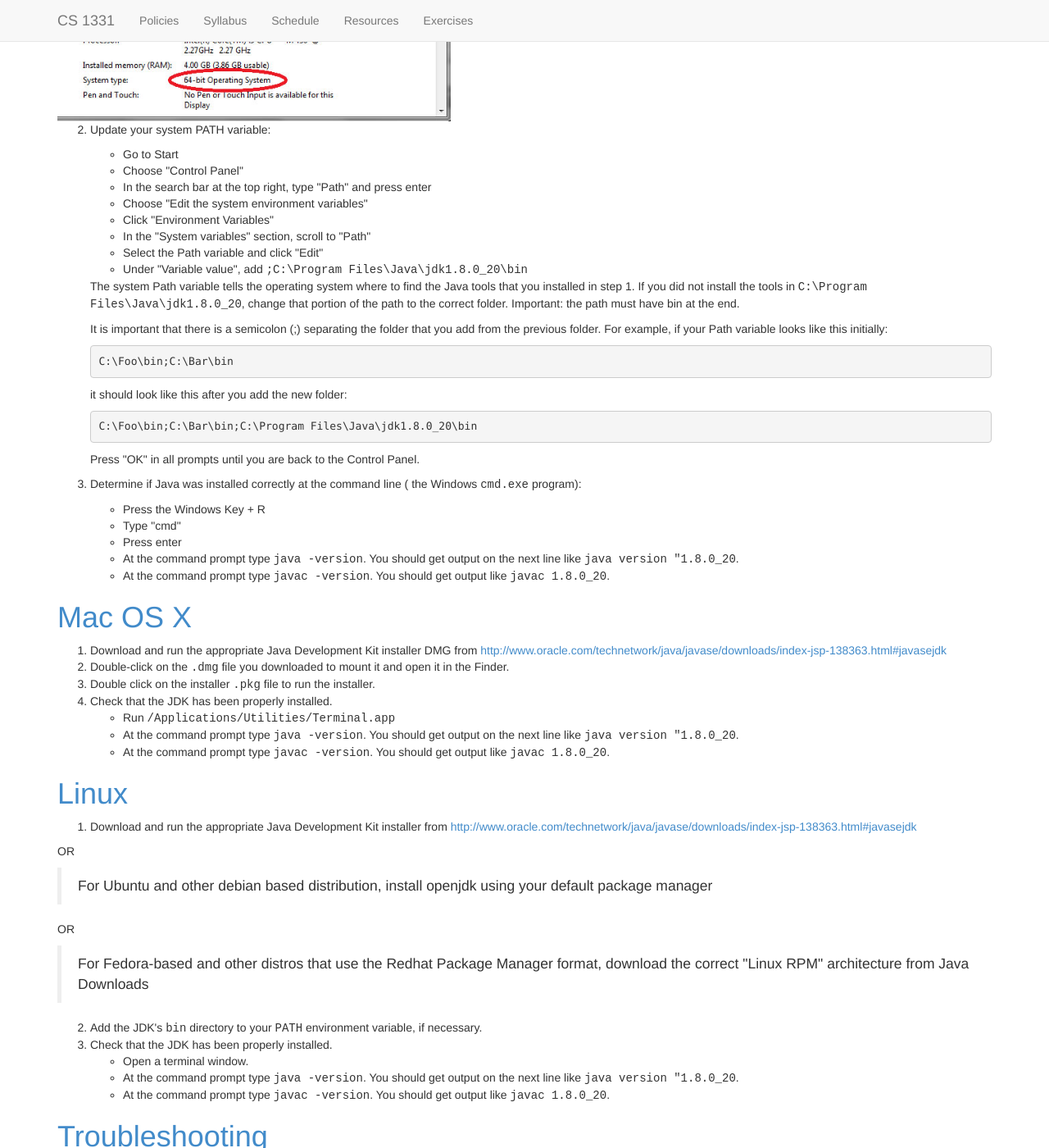
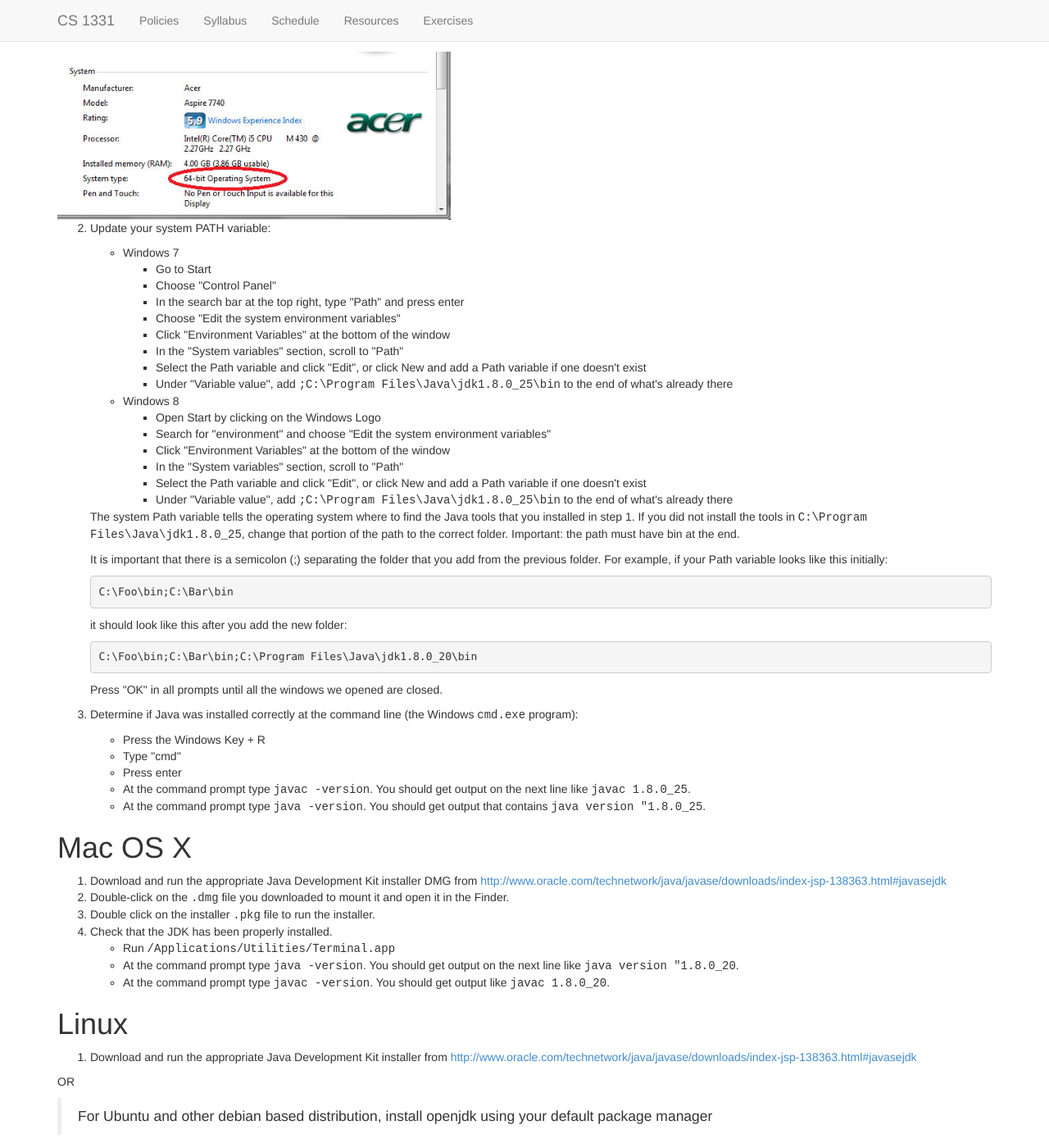
Before and after one commit to cs1331/cs1331.github.io.old, a Jekyll site: the page built from install-java.html, in a window 1280 px wide and 1400 px high, scrolled down 716 px. Shown: the whole window at 82% size. Built offline with Jekyll 4.4.1, drawn with Linux system fonts in a browser that asks for light colours; nearby versions of some CDN libraries; Markdown is read by kramdown in place of the engine named in the settings; some of the changed text lies outside the part shown.

Commit message:
Update Java Installation Instructions

```diff
--- a/install-java.html
+++ b/install-java.html
@@ -9,29 +9,43 @@
 <div class="contents topic" id="contents">
 <p class="topic-title first">Contents</p>
 <ul class="simple">
-<li><a class="reference internal" href="#windows-7" id="id1">Windows 7</a></li>
-<li><a class="reference internal" href="#mac-os-x" id="id2">Mac OS X</a></li>
-<li><a class="reference internal" href="#linux" id="id3">Linux</a></li>
-<li><a class="reference internal" href="#troubleshooting" id="id4">Troubleshooting</a></li>
+<li><a class="reference internal" href="#windows">Windows 7+</a></li>
+<li><a class="reference internal" href="#mac-os-x">Mac OS X</a></li>
+<li><a class="reference internal" href="#linux">Linux</a></li>
+<li><a class="reference internal" href="#troubleshooting">Troubleshooting</a></li>
 </ul>
 </div>
-<div class="section" id="windows-7">
-<h1><a class="toc-backref" href="#id1">Windows 7</a></h1>
+<div class="section" id="windows">
+<h1>Windows 7+</h1>
 <ol class="arabic">
 <li><p class="first">Download and run the appropriate Java Development Kit installer from <a class="reference external" href="http://www.oracle.com/technetwork/java/javase/downloads/index-jsp-138363.html#javasejdk">http://www.oracle.com/technetwork/java/javase/downloads/index-jsp-138363.html#javasejdk</a></p>
 <ul>
 <li><p class="first">To determine if your machine is running 32- or 64-bit,</p>
+<ul>
+<li><p class="first">Windows 7</p>
 <ul>
 <li><p class="first">Go to Start</p>
 </li>
 <li><p class="first">Right-click on &quot;Computer&quot;</p>
 </li>
 <li><p class="first">Choose &quot;Properties&quot;</p>
+</li>
+</ul>
+</li>
+</ul>
+<ul>
+<li><p class="first">Windows 8</p>
+<ul>
+<li><p class="first">Open Start by clicking on the Windows Logo</p>
+</li>
+<li><p class="first">Search for "System" and click on the System option</p>
+</li>
+</ul>
+</li>
+</ul>
 <blockquote>
 <p>Under System Type, you should see either &quot;32-bit Operating System&quot; or &quot;64-bit Operating System&quot;.</p>
 </blockquote>
-</li>
-</ul>
 </li>
 </ul>
 </li>
@@ -39,17 +53,33 @@
 <img alt="win32-64.jpg" class="align-center" src="images/win32-64.jpg" style="width: 480px;"/>
 <ol class="arabic" start="2">
 <li><p class="first">Update your system PATH variable:</p>
+<ul>
+<li>Windows 7
 <ul class="simple">
 <li>Go to Start</li>
 <li>Choose &quot;Control Panel&quot;</li>
 <li>In the search bar at the top right, type &quot;Path&quot; and press enter</li>
 <li>Choose &quot;Edit the system environment variables&quot;</li>
-<li>Click &quot;Environment Variables&quot;</li>
+<li>Click &quot;Environment Variables&quot; at the bottom of the window</li>
 <li>In the &quot;System variables&quot; section, scroll to &quot;Path&quot;</li>
-<li>Select the Path variable and click &quot;Edit&quot;</li>
-<li>Under &quot;Variable value&quot;, add <tt class="docutils literal"><span class="pre">;C:\Program</span> Files\Java\jdk1.8.0_20\bin</tt></li>
+<li>Select the Path variable and click &quot;Edit&quot;, or click New and add a Path variable if one doesn't exist</li>
+<li>Under &quot;Variable value&quot;, add <tt class="docutils literal"><span class="pre">;C:\Program</span> Files\Java\jdk1.8.0_25\bin</tt> to the end of what's already there</li>
 </ul>
-<p>The system Path variable tells the operating system where to find the Java tools that you installed in step 1. If you did not install the tools in <tt class="docutils literal"><span class="pre">C:\Program</span> Files\Java\jdk1.8.0_20</tt>, change that portion of the path to the correct folder. Important: the path must have bin at the end.</p>
+</li>
+</ul>
+<ul>
+<li>Windows 8
+<ul class="simple">
+<li>Open Start by clicking on the Windows Logo</li>
+<li>Search for &quot;environment&quot; and choose &quot;Edit the system environment variables&quot;</li>
+<li>Click &quot;Environment Variables&quot; at the bottom of the window</li>
+<li>In the &quot;System variables&quot; section, scroll to &quot;Path&quot;</li>
+<li>Select the Path variable and click &quot;Edit&quot;, or click New and add a Path variable if one doesn't exist</li>
+<li>Under &quot;Variable value&quot;, add <tt class="docutils literal"><span class="pre">;C:\Program</span> Files\Java\jdk1.8.0_25\bin</tt> to the end of what's already there</li>
+</ul>
+</li>
+</ul>
+<p>The system Path variable tells the operating system where to find the Java tools that you installed in step 1. If you did not install the tools in <tt class="docutils literal"><span class="pre">C:\Program</span> Files\Java\jdk1.8.0_25</tt>, change that portion of the path to the correct folder. Important: the path must have bin at the end.</p>
 <p>It is important that there is a semicolon (;) separating the folder that you add from the previous folder. For example, if your Path variable looks like this initially:</p>
 <pre class="code literal-block">
 C:\Foo\bin;C:\Bar\bin
@@ -58,21 +88,21 @@
 <pre class="code literal-block">
 C:\Foo\bin;C:\Bar\bin;C:\Program Files\Java\jdk1.8.0_20\bin
 </pre>
-<p>Press &quot;OK&quot; in all prompts until you are back to the Control Panel.</p>
+<p>Press &quot;OK&quot; in all prompts until all the windows we opened are closed.</p>
 </li>
-<li><p class="first">Determine if Java was installed correctly at the command line ( the Windows <tt class="docutils literal">cmd.exe</tt> program):</p>
+<li><p class="first">Determine if Java was installed correctly at the command line (the Windows <tt class="docutils literal">cmd.exe</tt> program):</p>
 <ul class="simple">
 <li>Press the Windows Key + R</li>
 <li>Type &quot;cmd&quot;</li>
 <li>Press enter</li>
-<li>At the command prompt type <tt class="docutils literal">java <span class="pre">-version</span></tt>. You should get output on the next line like <tt class="docutils literal">java version &quot;1.8.0_20</tt>.</li>
-<li>At the command prompt type <tt class="docutils literal">javac <span class="pre">-version</span></tt>. You should get output like <tt class="docutils literal">javac 1.8.0_20</tt>.</li>
+<li>At the command prompt type <tt class="docutils literal">javac <span class="pre">-version</span></tt>. You should get output on the next line like <tt class="docutils literal">javac 1.8.0_25</tt>.</li>
+<li>At the command prompt type <tt class="docutils literal">java <span class="pre">-version</span></tt>. You should get output that contains <tt class="docutils literal">java version &quot;1.8.0_25</tt>.</li>
 </ul>
 </li>
 </ol>
 </div>
 <div class="section" id="mac-os-x">
-<h1><a class="toc-backref" href="#id2">Mac OS X</a></h1>
+<h1>Mac OS X</h1>
 <ol class="arabic simple">
 <li>Download and run the appropriate Java Development Kit installer DMG from <a class="reference external" href="http://www.oracle.com/technetwork/java/javase/downloads/index-jsp-138363.html#javasejdk">http://www.oracle.com/technetwork/java/javase/downloads/index-jsp-138363.html#javasejdk</a></li>
 <li>Double-click on the <tt class="docutils literal">.dmg</tt> file you downloaded to mount it and open it in the Finder.</li>
@@ -86,7 +116,7 @@
 </ol>
 </div>
 <div class="section" id="linux">
-<h1><a class="toc-backref" href="#id3">Linux</a></h1>
+<h1>Linux</h1>
 <ol class="arabic simple">
 <li>Download and run the appropriate Java Development Kit installer from <a class="reference external" href="http://www.oracle.com/technetwork/java/javase/downloads/index-jsp-138363.html#javasejdk">http://www.oracle.com/technetwork/java/javase/downloads/index-jsp-138363.html#javasejdk</a></li>
 </ol>
@@ -107,7 +137,7 @@
 </ol>
 </div>
 <div class="section" id="troubleshooting">
-<h1><a class="toc-backref" href="#id4">Troubleshooting</a></h1>
+<h1>Troubleshooting</h1>
 <blockquote>
 <p>If neither the <tt class="docutils literal">java</tt> nor <tt class="docutils literal">javac</tt> commands work, first try closing the command window and opening a new one so that the command shell reads the PATH environment variable you just updated. If that does not work, double check that the folder you added to the Path variable contains executable files like <tt class="docutils literal">java</tt> and <tt class="docutils literal">javac</tt> on Unix, or <tt class="docutils literal">java.exe</tt> and <tt class="docutils literal">javac.exe</tt> on Windows.</p>
 <p>If <tt class="docutils literal">java</tt> works but <tt class="docutils literal">javac</tt> does not, you probably installed a JRE (Java Runtime Environment), not a JDK.  Return to Step 1 and start over.</p>
```
